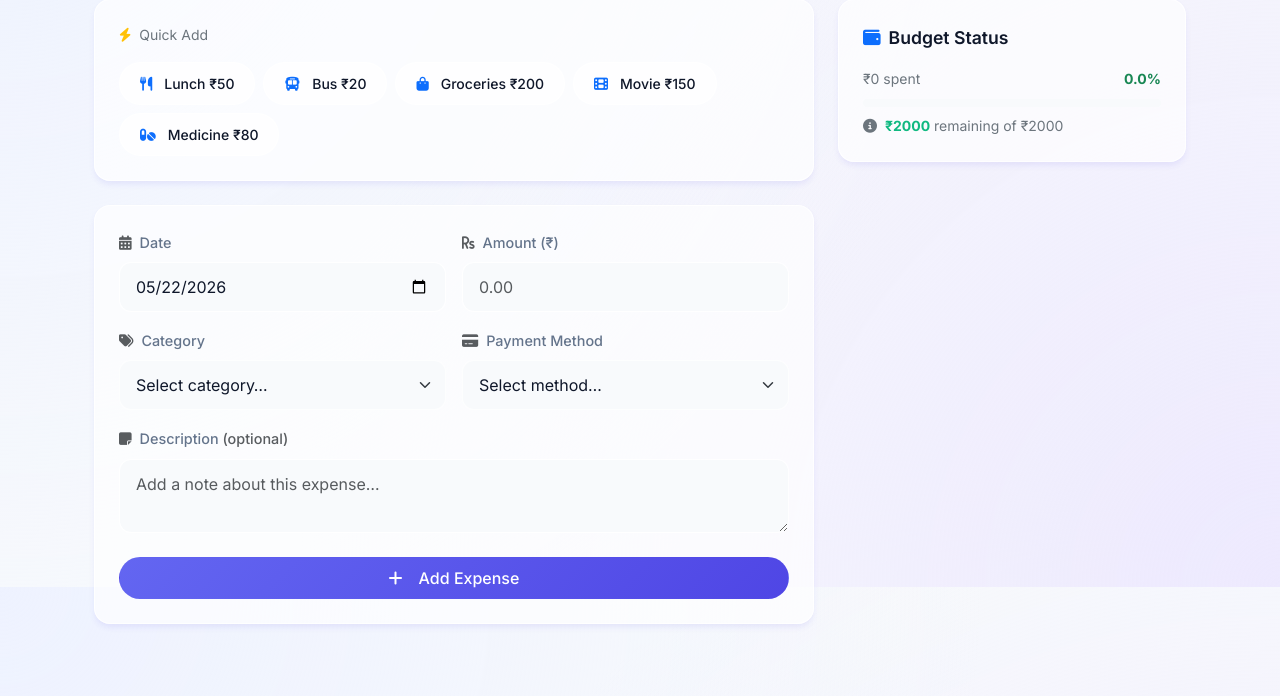
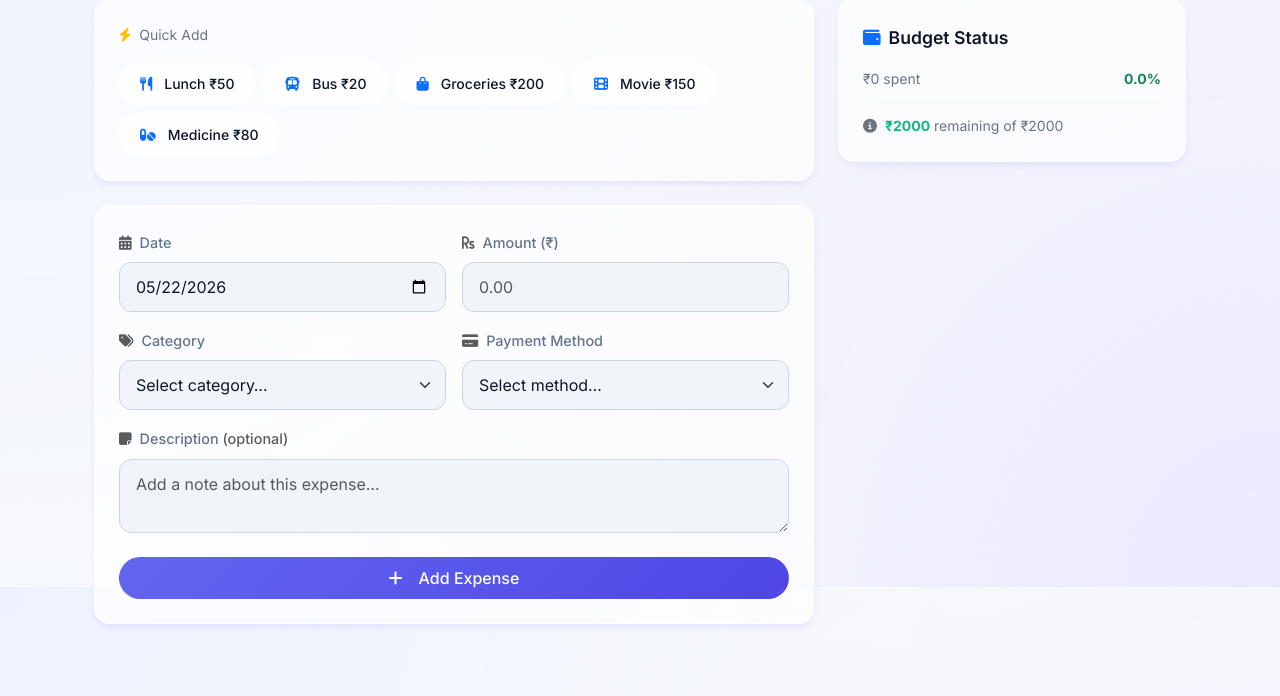
Before and after one commit to M3hul-raj/ExpenseFlow, a Flask app: page /add in a window 1280 px wide. Shown: the part 213-909 px from the top of the page. Run offline with Flask 3, Linux system fonts and the light colour scheme; the visitor is signed in with stand-in values (Sample User, id 1); data that the repository does not hold is empty.

Commit message:
Fix: light mode input visibility

```diff
--- a/static/main.css
+++ b/static/main.css
@@ -494,8 +494,8 @@ a:hover {
    Forms & Inputs
    ========================================================================== */
 .form-control, .form-select {
-    background-color: var(--bg-color);
-    border: 1px solid var(--border-color);
+    background-color: #F1F5F9;
+    border: 1px solid #CBD5E1;
     border-radius: var(--radius-md);
     padding: 0.75rem 1rem;
     color: var(--text-primary);
@@ -504,9 +504,11 @@ a:hover {
 }
 
 .form-control:focus, .form-select:focus {
-    background-color: var(--surface-color);
-    border-color: var(--primary);
+    background-color: #FFFFFF;
+    border: 2px solid #4F46E5;
+    padding: calc(0.75rem - 1px) calc(1rem - 1px); /* Prevent shifting */
     box-shadow: 0 0 0 4px var(--primary-light);
+    outline: none;
 }
 
 .form-label {
--- a/templates/base.html
+++ b/templates/base.html
@@ -29,7 +29,7 @@
     <!-- Font Awesome -->
     <link rel="stylesheet" href="https://cdnjs.cloudflare.com/ajax/libs/font-awesome/6.4.0/css/all.min.css">
     <!-- Main Custom CSS -->
-    <link rel="stylesheet" href="{{ url_for('static', filename='main.css') }}?v=2.2">
+    <link rel="stylesheet" href="{{ url_for('static', filename='main.css') }}?v=2.3">
     <link rel="stylesheet" href="{{ url_for('static', filename='avatars.css') }}">
     <style>
     .navbar-nav .nav-link.active {
```
